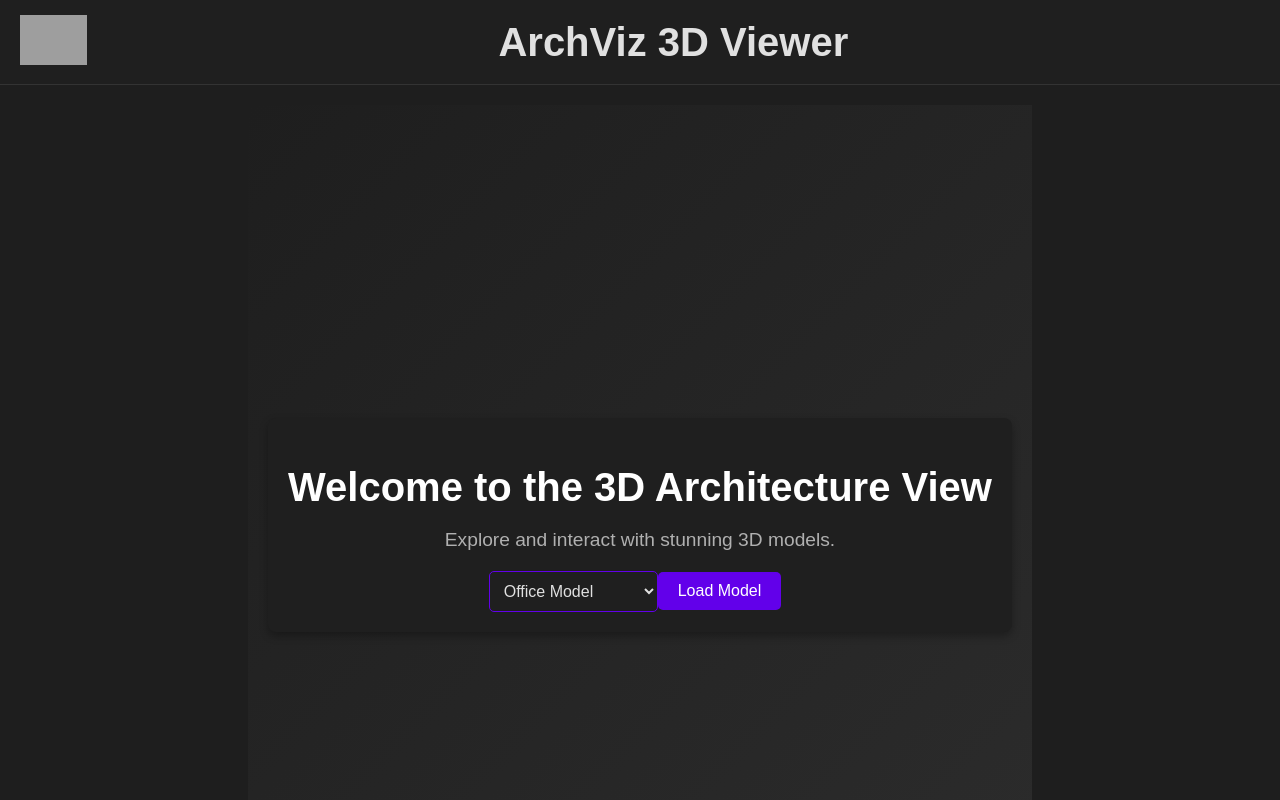
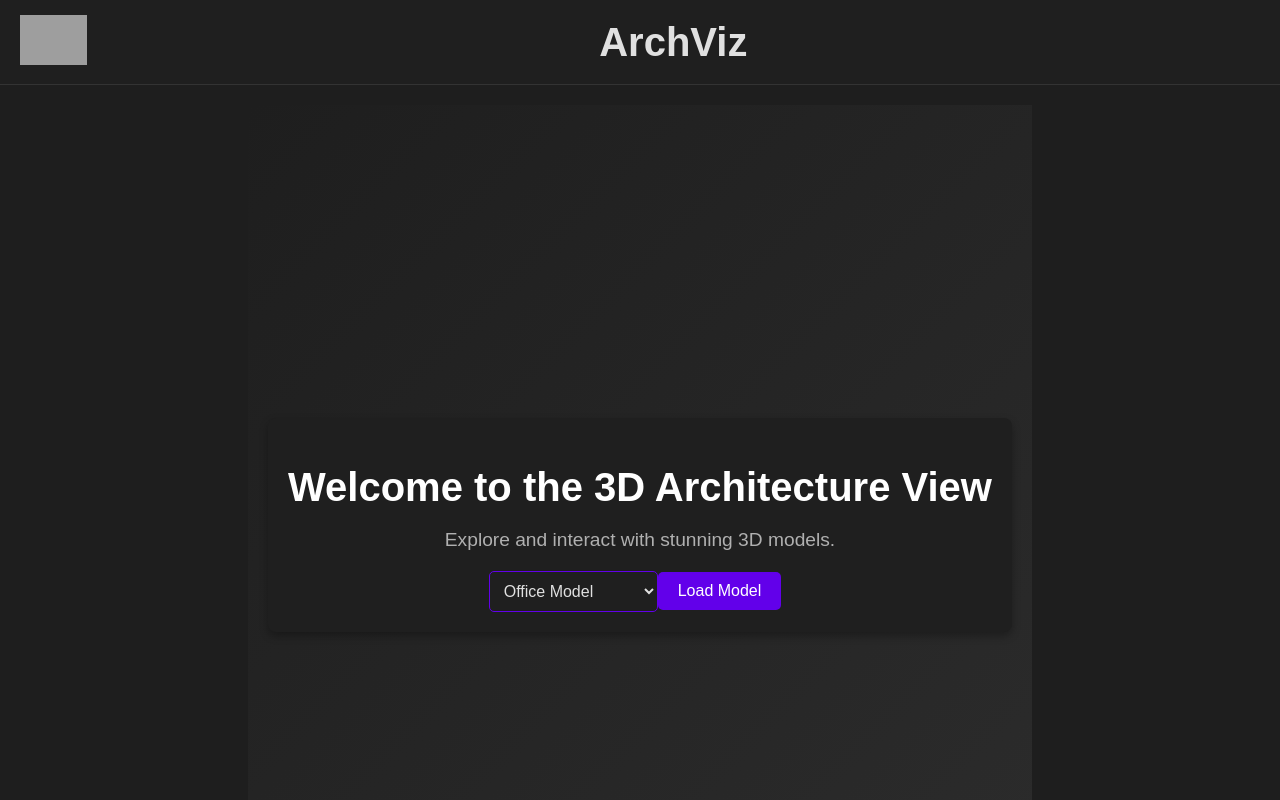
Before and after one commit to chakradev/ArchViz, a React (Create React App) app: page / in a window 1280 px wide. Shown: the top 800 px of the page. Built offline with nearby package versions, Linux system fonts and the light colour scheme; grey boxes are pictures that could not be loaded.

Commit message:
Update App.js

```diff
--- a/src/App.js
+++ b/src/App.js
@@ -14,7 +14,7 @@ const App = () => {
           <div className="logo">
             <img src="image/chakralogo.png" alt="Logo" />
           </div>
-          <h1 className="title">ArchViz 3D Viewer</h1>
+          <h1 className="title">ArchViz</h1>
         </header>
         <main className="App-main">
           <Routes>
```
